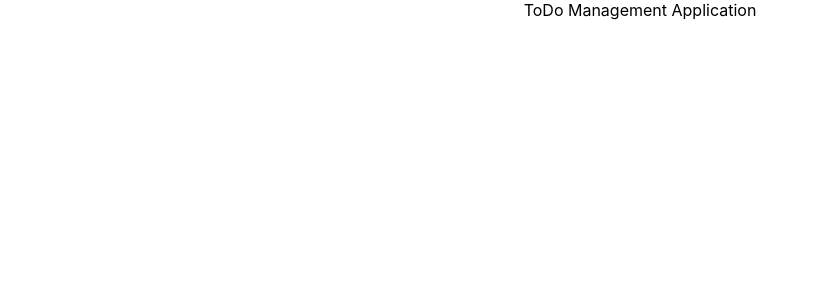
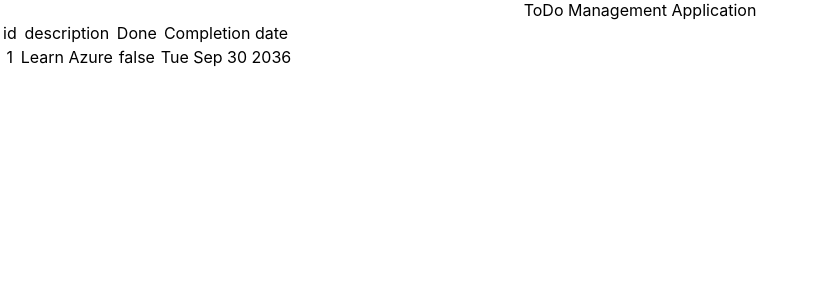
Before and after one commit to KlystronOp-soumya/todo-management-app, a React (Create React App) app: page /todos in a window 1280 px wide. Shown: the top 300 px of the page, without its empty margins (0-815 px from the left). Built offline with nearby package versions, Linux system fonts and the light colour scheme.

Commit message:
Modifies components and add styling

```diff
--- a/src/components/ListTodo.jsx
+++ b/src/components/ListTodo.jsx
@@ -12,21 +12,21 @@
                         <tr>
                             <td>id</td>
                             <td>description</td>
-                            <td>Is Done</td>
+                            <td>Done</td>
                             <td>Completion date</td>
                         </tr>
                     </thead>
                     <tbody>
                         {
                             todoList.map(
-                                (eachTodo) => {
+                                eachTodo => (
                                     <tr key={eachTodo.id}>
                                     <td>{eachTodo.id}</td>
                                     <td>{eachTodo.description}</td>
-                                    <td>{eachTodo.done}</td>
-                                    <td>{eachTodo.targetDate}</td>
+                                    <td>{eachTodo.done.toString()}</td>
+                                    <td>{eachTodo.targetDate.toDateString()}</td>
                                 </tr>
-                                }
+                                )
                             )
                         }
 
--- a/src/components/ToDoApp.jsx
+++ b/src/components/ToDoApp.jsx
@@ -2,6 +2,7 @@
 import Login from './Login' ;
 import Welcome from './Welcome' ;
 import Error from './Error';
+import ListTodo from './ListTodo';
 //Add the react router
 import { BrowserRouter , Routes , Route } from 'react-router-dom';
 const ToDoApp = ()=>{
@@ -17,6 +18,7 @@
                     <Route path='/login' element={ <Login /> } />
                     {/* Added named parameter */}
                     <Route path='/welcome/:userName' element={ <Welcome/> } />
+                    <Route path='/todos' element={ <ListTodo />} />
                     <Route path='/error' element={<Error/>} />
                 </Routes>
             </BrowserRouter>
--- a/src/components/Welcome.jsx
+++ b/src/components/Welcome.jsx
@@ -7,7 +7,7 @@
     return(
         <div className="welcomeContainer">
             <h3>Welcome {userName}</h3>
-            <h4>Manage your todos - </h4> <Link to="/todos" />
+            <h4>Manage your todos - </h4> <Link to="/todos"> Go Here </Link>
         </div>
 
     )
```
Also changed, not shown: src/components/Footer.jsx (+9 -7 lines), src/components/Header.jsx (+22 -6 lines).
